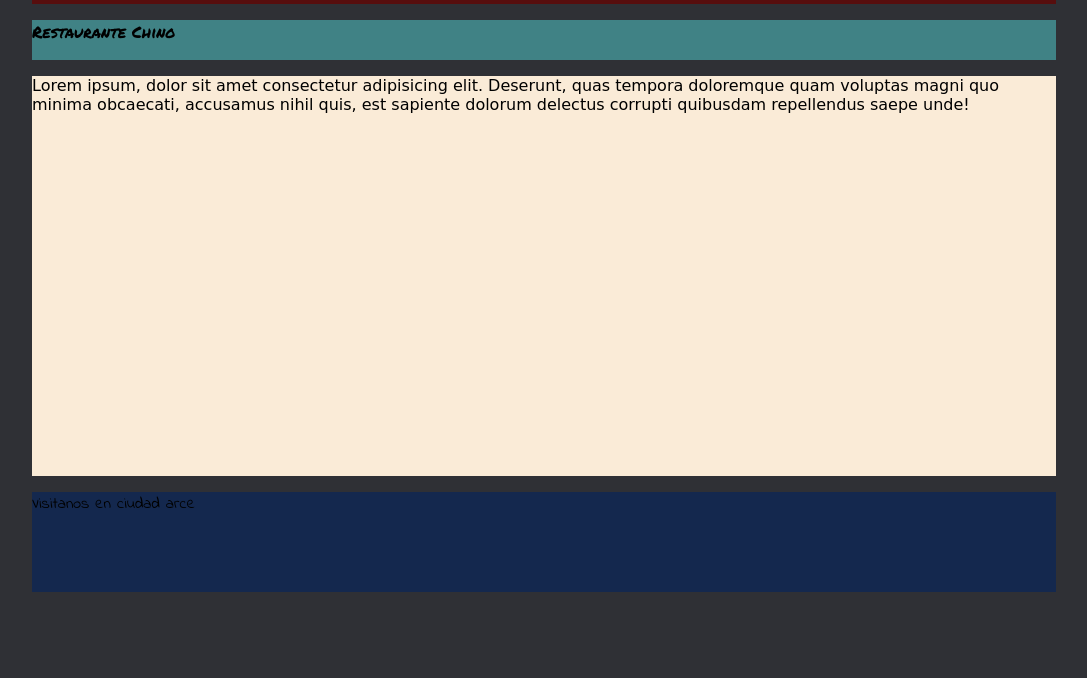
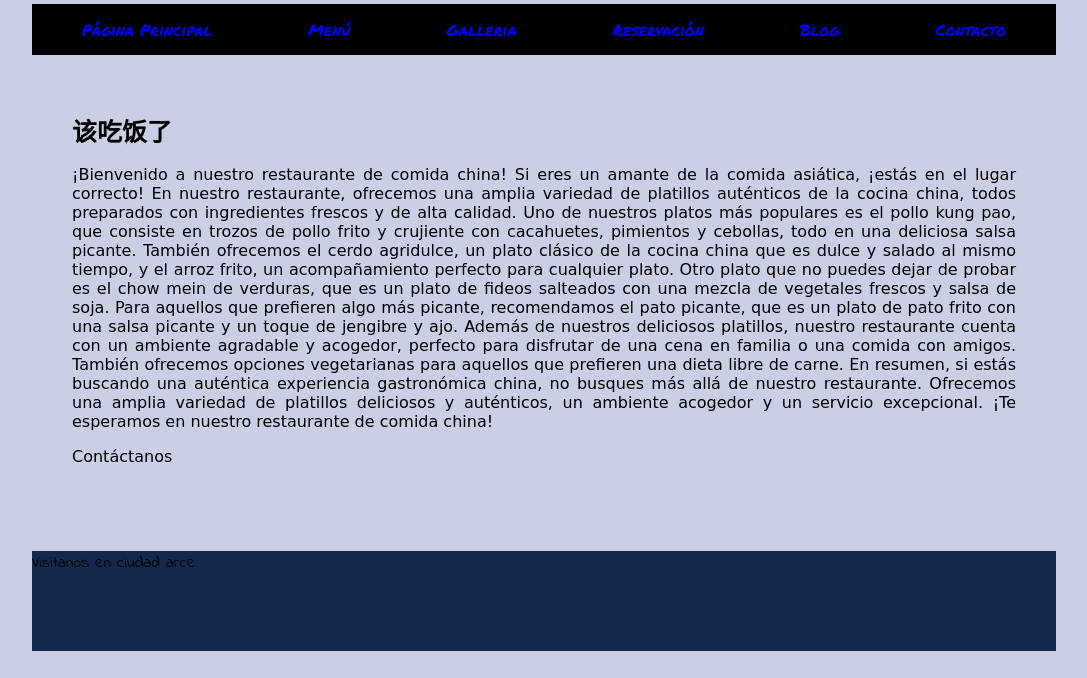
Before and after one commit to 27Mauricio/Restaurant, a plain HTML site: page index.html in a window 1280 px wide. Shown: the part 122-800 px from the top of the page, without its empty margins (96-1183 px from the left). Drawn offline with Linux system fonts and the light colour scheme; a web font is replaced by a local one.

Commit message:
Nav created
Information about the restaurant and some website components added

```diff
--- a/css/style.css
+++ b/css/style.css
@@ -1,5 +1,10 @@
+html {
+    height: 100%;
+}
+
 body {
-    background-color: #2F3035;
+    background-color: #cbcfe5;
+    color: rgb(0, 0, 0);
 }
 
 .container {
@@ -9,7 +14,6 @@ body {
 }
 
 header {
-    background-color: rgb(87, 14, 14);
     height: 118px;
     text-align: center;
 }
@@ -20,28 +24,50 @@ header img {
 }
 
 nav {
-    background-color: rgb(64, 130, 133);
-    height: 40px;
+    background-color: black;
+    font-family: 'Permanent Marker', cursive;
+    text-align: center;
+    padding-top: 14px;
+    padding-bottom: 14px;
 }
 
-nav p {
-    font-family: 'Permanent Marker', cursive;
+nav a {
+    text-decoration: none;
+    font-size: 16px;
+    padding-left: 45px;
+    padding-right: 45px;
 }
 
-main {
-    background-color: antiquewhite;
-    height: 400px;
+nav a:hover {
+    color: white;
 }
 
-main p {
+
+main {
+    height: 400px;
+    text-align: justify;
+    padding-top: 40px;
+    padding-left: 40px;
+    padding-right: 40px;
+    padding-bottom: 40px;
     font-family: 'Tillana', cursive;
+}
+
+main a {
+    color: rgb(0, 0, 0);
+    text-decoration: none;
+}
+
+main a:hover {
+    color: white;
 }
 
 footer {
     background-color: rgb(20, 40, 78);
     height: 100px;
+    font-family: 'Indie Flower', cursive;
 }
 
-footer p {
-    font-family: 'Indie Flower', cursive;
+h1 {
+    font-size: 25px;
 }
--- a/index.html
+++ b/index.html
@@ -13,15 +13,32 @@
 <body>
 
     <div class="container">
+
         <header><br>
             <img src="img/logo.png" alt="Restaurant logo">
         </header>
 
         <nav>
-            <p>Restaurante Chino</p>
+            <a href="#">Página Principal</a>
+            <a href="#">Menú</a>
+            <a href="#">Galleria</a>
+            <a href="#">Reservación</a>
+            <a href="#">Blog</a>
+            <a href="#">Contacto</a>
         </nav>
         <main>
-            <p>Lorem ipsum, dolor sit amet consectetur adipisicing elit. Deserunt, quas tempora doloremque quam voluptas magni quo minima obcaecati, accusamus nihil quis, est sapiente dolorum delectus corrupti quibusdam repellendus saepe unde!</p>
+            <h1>该吃饭了</h1>
+            <p>¡Bienvenido a nuestro restaurante de comida china! Si eres un amante de la comida asiática, ¡estás en el lugar correcto! En nuestro restaurante, ofrecemos una amplia variedad de platillos auténticos de la cocina china, todos preparados con ingredientes frescos y de alta calidad.
+
+            Uno de nuestros platos más populares es el pollo kung pao, que consiste en trozos de pollo frito y crujiente con cacahuetes, pimientos y cebollas, todo en una deliciosa salsa picante. También ofrecemos el cerdo agridulce, un plato clásico de la cocina china que es dulce y salado al mismo tiempo, y el arroz frito, un acompañamiento perfecto para cualquier plato.
+
+            Otro plato que no puedes dejar de probar es el chow mein de verduras, que es un plato de fideos salteados con una mezcla de vegetales frescos y salsa de soja. Para aquellos que prefieren algo más picante, recomendamos el pato picante, que es un plato de pato frito con una salsa picante y un toque de jengibre y ajo.
+
+            Además de nuestros deliciosos platillos, nuestro restaurante cuenta con un ambiente agradable y acogedor, perfecto para disfrutar de una cena en familia o una comida con amigos. También ofrecemos opciones vegetarianas para aquellos que prefieren una dieta libre de carne.
+
+            En resumen, si estás buscando una auténtica experiencia gastronómica china, no busques más allá de nuestro restaurante. Ofrecemos una amplia variedad de platillos deliciosos y auténticos, un ambiente acogedor y un servicio excepcional. ¡Te esperamos en nuestro restaurante de comida china!</p>
+
+            <a href="https://www.google.com" target="_blank">Contáctanos</a>
         </main>
         <footer>
             <p>Visitanos en ciudad arce</p>
```
Also changed, not shown: 1 other file.
